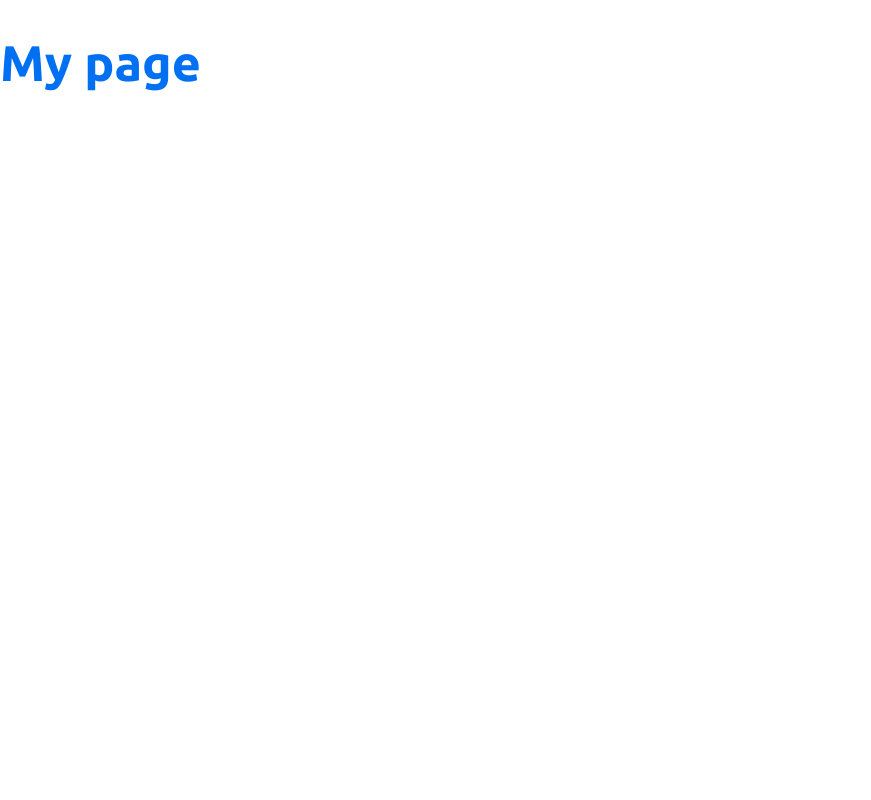
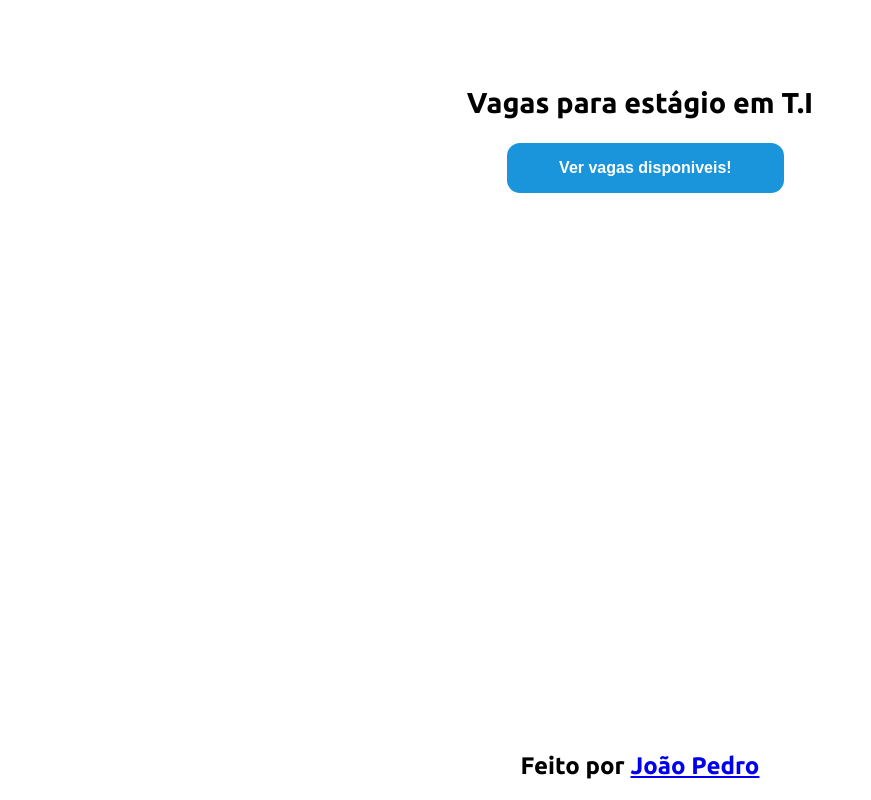
Before and after one commit to jpbrab0/vagas-estagio, a Next.js app: page / in a window 1280 px wide. Shown: the whole page, without its empty margins (0-871 px from the left). Built offline with nearby package versions, Linux system fonts and the light colour scheme.

Commit message:
feat: creating the home page of the project and adding animations with framer motion

```diff
--- a/pages/index.js
+++ b/pages/index.js
@@ -1,10 +1,125 @@
-import styled from 'styled-components'
+import Link from "next/link"
+import { motion } from "framer-motion"
+import styled from "styled-components"
 
-const Title = styled.h1`
-  font-size: 50px;
-  color: ${({ theme }) => theme.colors.primary};
+const easing = [.6, -.05, .01, .99]
+
+const fadeInDown = {
+  initial: {
+    y: -60,
+    opacity: 0,
+  },
+  animate: {
+    y: 0,
+    opacity: 1,
+    transition: {
+      duration: .6,
+      ease: easing,
+    }
+  }
+}
+
+const fadeInLeft = {
+  initial: {
+    x: 60,
+    opacity: 0,
+  },
+  animate: {
+    x: 0,
+    opacity: 1,
+    transition: {
+      duration: .6,
+      ease: easing,
+    }
+  }
+}
+
+export default function Home() {
+  return (
+    <>
+      <Center exit={{ opacity: 0 }} initial={{opacity: 0}} animate={{ opacity:1}}>
+        <WelcomeContent>
+          <motion.div
+            initial="initial"
+            animate="animate"
+            variants={fadeInDown}
+          >
+            <h1>Vagas para estágio em T.I</h1>
+          </motion.div>
+          <motion.div initial="initial" animate="visible" variants={
+            {
+              initial: {
+                x: -200,
+                scale: 1,
+                opacity: 1,
+              },
+              visible: {
+                x: 40,
+                position: "initial",
+                scale: 1,
+                opacity: 1,
+                transition: {
+                  delay: .1
+                }
+              }
+            }
+          }>
+            <Link href="/vagas">
+              <RedirectButton whileHover={{ scale: 1.1 }} whileTap={{ scale: 0.9 }}>
+                Ver vagas disponiveis!
+              </RedirectButton>
+            </Link>
+          </motion.div>
+        </WelcomeContent>
+      </Center>
+      <Footer>
+        <motion.h2
+          initial="initial"
+          animate="animate"
+          variants={fadeInLeft}>
+          Feito por <a href="https://jpres.dev" target="_blank">João Pedro</a>
+        </motion.h2>
+      </Footer>
+    </>
+  )
+}
+
+const Center = styled(motion.main)`
+  width: 100%;
+  display: flex;
+  margin-top: 62px;
+  justify-content: center;
+  align-items: center;
 `
 
-export default function Home() {
-  return <Title>My page</Title>
-}
+const WelcomeContent = styled.section`
+  display: flex;
+  flex-direction: column;
+  justify-content: center;
+
+  h1{
+    font-size: 1.8rem;
+  }
+`
+
+const RedirectButton = styled(motion.button)`
+  border: none;
+  outline: none;
+  padding: 16px;
+  background-color: #1A94DB;
+  border-radius: 13px;
+  color: #fff;
+  width: 80%;
+  cursor: pointer;
+  font-weight: bold;
+  font-size: 1rem;
+  align-self: center;
+`
+
+const Footer = styled.footer`
+  position: fixed;
+  left: 0;
+  bottom: 0;
+  width: 100%;
+  text-align: center;
+`
```
